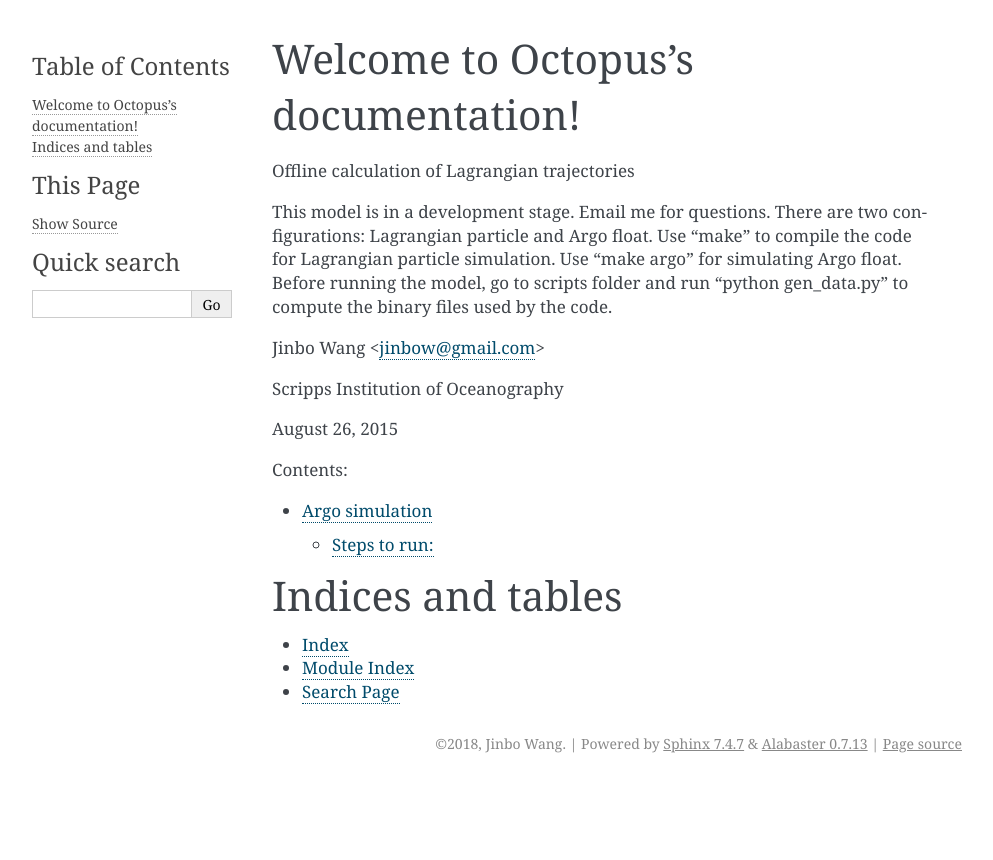
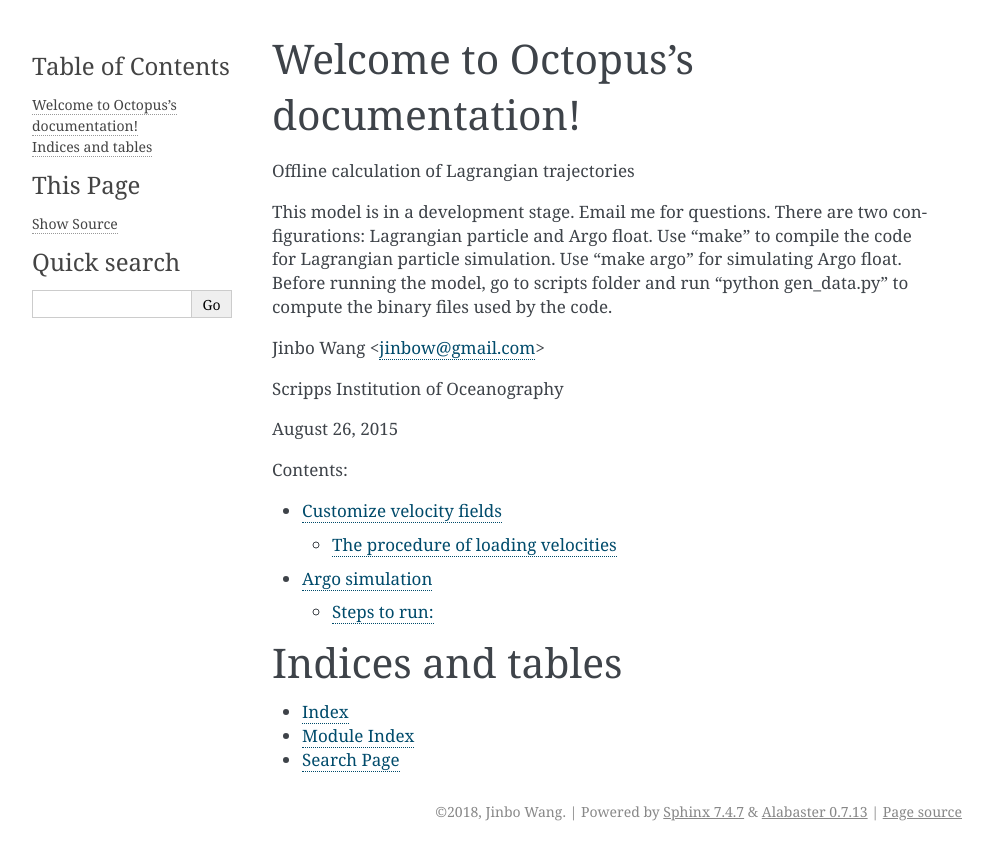
Before and after one commit to jinbow/Octopus, a Sphinx documentation site: the page built from docs/source/index.rst, in a window 1280 px wide. Shown: the top 860 px of the page, without its empty margins (148-1141 px from the left). Built offline with Sphinx 7.4.7, drawn with Linux system fonts in a browser that asks for light colours; pages that are not in the unit, such as notebooks, are missing from menus.

Commit message:
Update index.rst

```diff
--- a/docs/source/index.rst
+++ b/docs/source/index.rst
@@ -20,8 +20,11 @@ August 26, 2015
    :maxdepth: 2
    :caption: Contents:
 
+
+   customize_velocity.rst
+   build.rst
    argo.mode.rst
-   build.rst
+
 
 Indices and tables
 ==================
```
